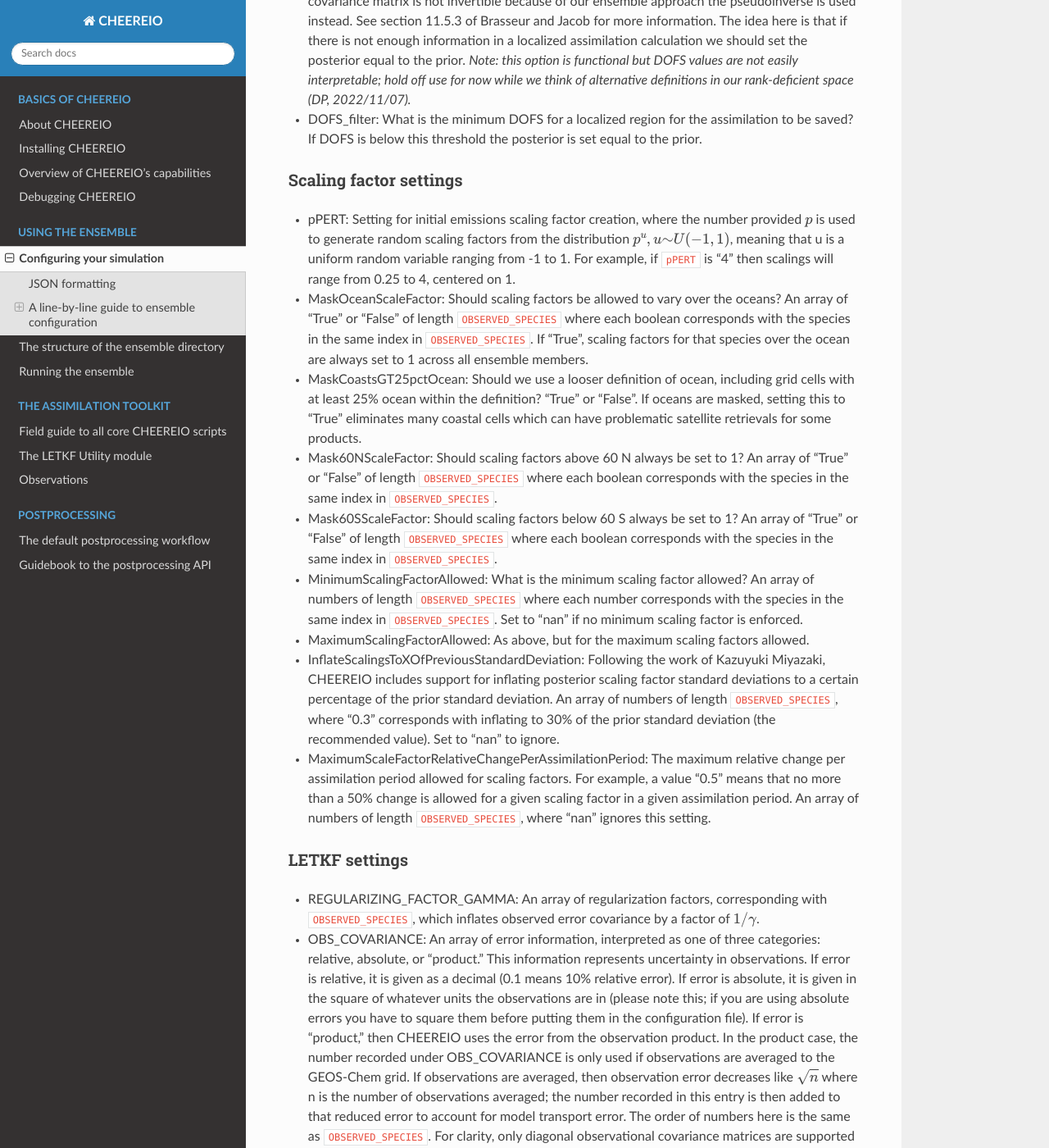
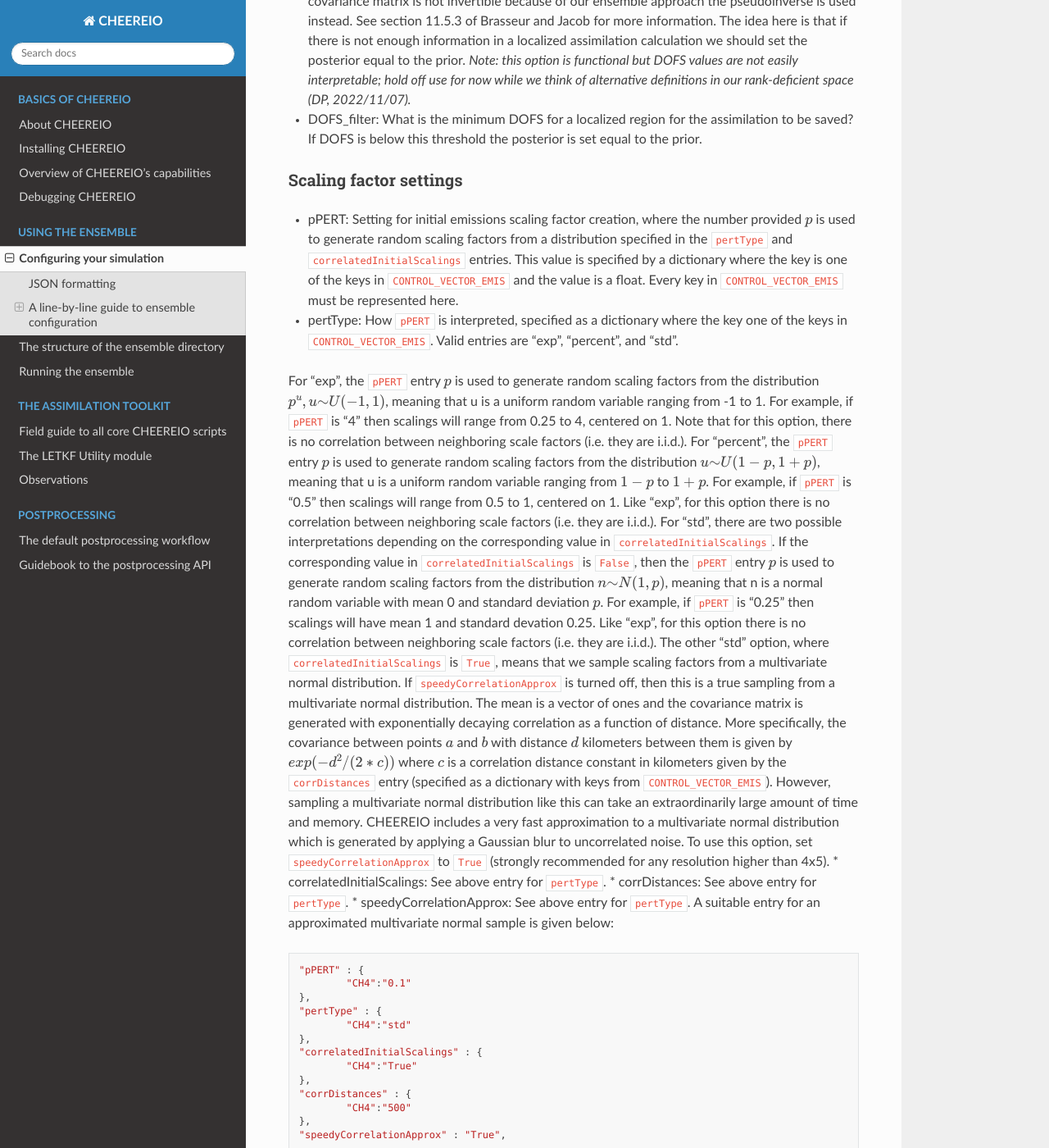
Before and after one commit to drewpendergrass/CHEEREIO, a Sphinx documentation site: the page built from docs/The-ensemble-configuration-file.rst, in a window 1280 px wide and 1400 px high, scrolled down 9099 px. Shown: the whole window at 82% size. Built offline with Sphinx 7.4.7 and the Read the Docs theme 2.0.0, drawn with Linux system fonts in a browser that asks for light colours; some of the changed text lies outside the part shown.

Commit message:
finish scaling factor settings

```diff
--- a/docs/The-ensemble-configuration-file.rst
+++ b/docs/The-ensemble-configuration-file.rst
@@ -216,7 +216,7 @@ Observation settings
 ::
 
 	"OBSERVED_SPECIES" : {
-		"CH4_TROPOMI": "NO2"
+		"CH4_TROPOMI": "CH4"
 	},
 	"TROPOMI_dirs" : {
 		"CH4" : "/n/holylfs05/LABS/jacob_lab/dpendergrass/tropomi/NO2/2019"
@@ -229,15 +229,39 @@ Observation settings
 Scaling factor settings
 ~~~~~~~~~~~~~
 
-* pPERT: Setting for initial emissions scaling factor creation, where the number provided :math:`p` is used to generate random scaling factors from the distribution :math:`p^u,\\ u{\sim}U(-1,1)`, meaning that u is a uniform random variable ranging from -1 to 1. For example, if ``pPERT`` is "4" then scalings will range from 0.25 to 4, centered on 1.
-* MaskOceanScaleFactor: Should scaling factors be allowed to vary over the oceans? An array of "True" or "False" of length ``OBSERVED_SPECIES`` where each boolean corresponds with the species in the same index in ``OBSERVED_SPECIES``. If "True", scaling factors for that species over the ocean are always set to 1 across all ensemble members.
+* pPERT: Setting for initial emissions scaling factor creation, where the number provided :math:`p` is used to generate random scaling factors from a distribution specified in the ``pertType`` and ``correlatedInitialScalings`` entries. This value is specified by a dictionary where the key is one of the keys in ``CONTROL_VECTOR_EMIS`` and the value is a float. Every key in ``CONTROL_VECTOR_EMIS`` must be represented here.
+* pertType: How ``pPERT`` is interpreted, specified as a dictionary where the key one of the keys in ``CONTROL_VECTOR_EMIS``. Valid entries are "exp", "percent", and "std".
+For "exp", the ``pPERT`` entry :math:`p` is used to generate random scaling factors from the distribution :math:`p^u,\\ u{\sim}U(-1,1)`, meaning that u is a uniform random variable ranging from -1 to 1. For example, if ``pPERT`` is "4" then scalings will range from 0.25 to 4, centered on 1. Note that for this option, there is no correlation between neighboring scale factors (i.e. they are i.i.d.).
+For "percent",  the ``pPERT`` entry :math:`p` is used to generate random scaling factors from the distribution :math:`u{\sim}U(1-p,1+p)`, meaning that u is a uniform random variable ranging from :math:`1-p` to :math:`1+p`. For example, if ``pPERT`` is "0.5" then scalings will range from 0.5 to 1, centered on 1.  Like "exp", for this option there is no correlation between neighboring scale factors (i.e. they are i.i.d.).
+For "std",  there are two possible interpretations depending on the corresponding value in ``correlatedInitialScalings``. If the corresponding value in ``correlatedInitialScalings`` is ``False``, then the  ``pPERT`` entry :math:`p` is used to generate random scaling factors from the distribution :math:`n{\sim}N(1,p)`, meaning that n is a normal random variable with mean 0 and standard deviation :math:`p`. For example, if ``pPERT`` is "0.25" then scalings will have mean 1 and standard devation 0.25.  Like "exp", for this option there is no correlation between neighboring scale factors (i.e. they are i.i.d.).
+The other "std" option, where ``correlatedInitialScalings`` is ``True``, means that we sample scaling factors from a multivariate normal distribution. If ``speedyCorrelationApprox`` is turned off, then this is a true sampling from a multivariate normal distribution. The mean is a vector of ones and the covariance matrix is generated with exponentially decaying correlation as a function of distance. More specifically, the covariance between points :math:`a` and :math:`b` with distance :math:`d` kilometers between them is given by :math:`exp(-d^2/(2*c))` where :math:`c` is a correlation distance constant in kilometers given by the ``corrDistances`` entry (specified as a dictionary with keys from ``CONTROL_VECTOR_EMIS``). However, sampling a multivariate normal distribution like this can take an extraordinarily large amount of time and memory. CHEEREIO includes a very fast approximation to a multivariate normal distribution which is generated by applying a Gaussian blur to uncorrelated noise. To use this option, set ``speedyCorrelationApprox`` to ``True`` (strongly recommended for any resolution higher than 4x5).
+* correlatedInitialScalings: See above entry for ``pertType``.
+* corrDistances: See above entry for ``pertType``.
+* speedyCorrelationApprox: See above entry for ``pertType``. A suitable entry for an approximated multivariate normal sample is given below:
+::
+
+	"pPERT" : {
+		"CH4":"0.1"
+	},
+	"pertType" : {
+		"CH4":"std"
+	},
+	"correlatedInitialScalings" : {
+		"CH4":"True"
+	},
+	"corrDistances" : {
+		"CH4":"500"
+	},
+	"speedyCorrelationApprox" : "True",
+
+* MaskOceanScaleFactor: Should scaling factors be allowed to vary over the oceans? A dictionary with keys matching ``CONTROL_VECTOR_EMIS`` and with values of "True" or "False" for each entry. If "True", scaling factors for that species over the ocean are always set to 1 across all ensemble members (i.e. no assimilation calculated).
 * MaskCoastsGT25pctOcean: Should we use a looser definition of ocean, including grid cells with at least 25% ocean within the definition? "True" or "False". If oceans are masked, setting this to "True" eliminates many coastal cells which can have problematic satellite retrievals for some products.
-* Mask60NScaleFactor: Should scaling factors above 60 N always be set to 1? An array of "True" or "False" of length ``OBSERVED_SPECIES`` where each boolean corresponds with the species in the same index in ``OBSERVED_SPECIES``.
-* Mask60SScaleFactor: Should scaling factors below 60 S always be set to 1? An array of "True" or "False" of length ``OBSERVED_SPECIES`` where each boolean corresponds with the species in the same index in ``OBSERVED_SPECIES``.
-* MinimumScalingFactorAllowed: What is the minimum scaling factor allowed? An array of numbers of length ``OBSERVED_SPECIES`` where each number corresponds with the species in the same index in ``OBSERVED_SPECIES``. Set to "nan" if no minimum scaling factor is enforced.
+* Mask60NScaleFactor: Should scaling factors above 60 N always be set to 1? A dictionary with keys matching ``CONTROL_VECTOR_EMIS`` and with values of "True" or "False" for each entry.
+* Mask60SScaleFactor: Should scaling factors below 60 S always be set to 1? A dictionary with keys matching ``CONTROL_VECTOR_EMIS`` and with values of "True" or "False" for each entry.
+* MinimumScalingFactorAllowed: What is the minimum scaling factor allowed? A dictionary with keys matching ``CONTROL_VECTOR_EMIS`` and with float values for each entry. Set to "nan" if no minimum scaling factor is enforced.
 * MaximumScalingFactorAllowed: As above, but for the maximum scaling factors allowed.
-* InflateScalingsToXOfPreviousStandardDeviation: Following the work of Kazuyuki Miyazaki, CHEEREIO includes support for inflating posterior scaling factor standard deviations to a certain percentage of the prior standard deviation. An array of numbers of length ``OBSERVED_SPECIES``, where "0.3" corresponds with inflating to 30% of the prior standard deviation (the recommended value). Set to "nan" to ignore.
-* MaximumScaleFactorRelativeChangePerAssimilationPeriod: The maximum relative change per assimilation period allowed for scaling factors. For example, a value "0.5" means that no more than a 50% change is allowed for a given scaling factor in a given assimilation period. An array of numbers of length ``OBSERVED_SPECIES``, where "nan" ignores this setting.
+* InflateScalingsToXOfPreviousStandardDeviation: CHEEREIO includes support for inflating posterior scaling factor standard deviations to a certain percentage of the initial standard deviation. A dictionary with keys matching ``CONTROL_VECTOR_EMIS`` and with float values for each entry, where "0.3" corresponds with inflating to 30% of the initial standard deviation (the recommended value). Set to "nan" to ignore.
+* MaximumScaleFactorRelativeChangePerAssimilationPeriod: The maximum relative change per assimilation period allowed for scaling factors. For example, a value "0.5" means that no more than a 50% change is allowed for a given scaling factor in a given assimilation period. A dictionary with keys matching ``CONTROL_VECTOR_EMIS`` and with float values for each entry, where "nan" ignores this setting.
 
 LETKF settings
 ~~~~~~~~~~~~~
```
